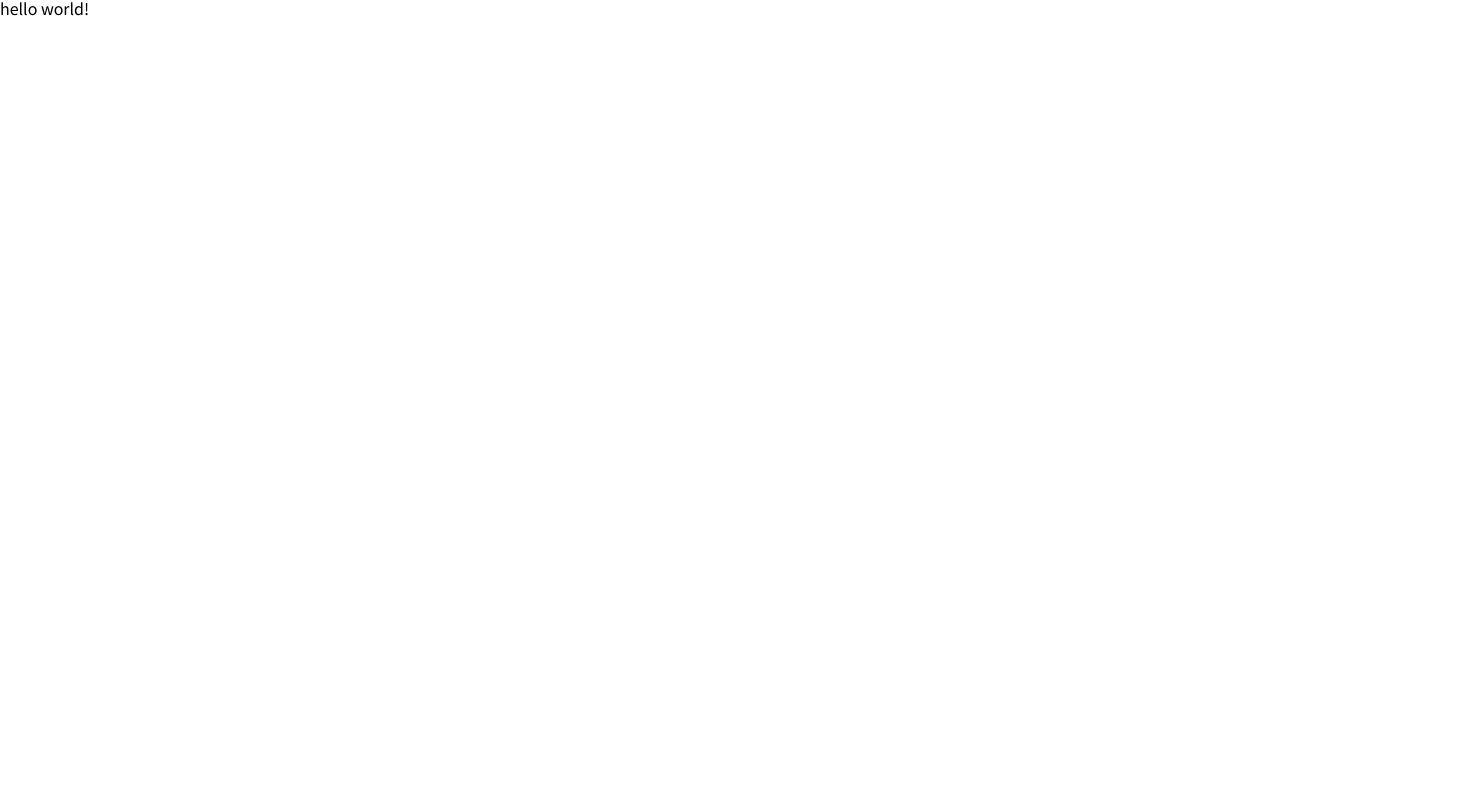
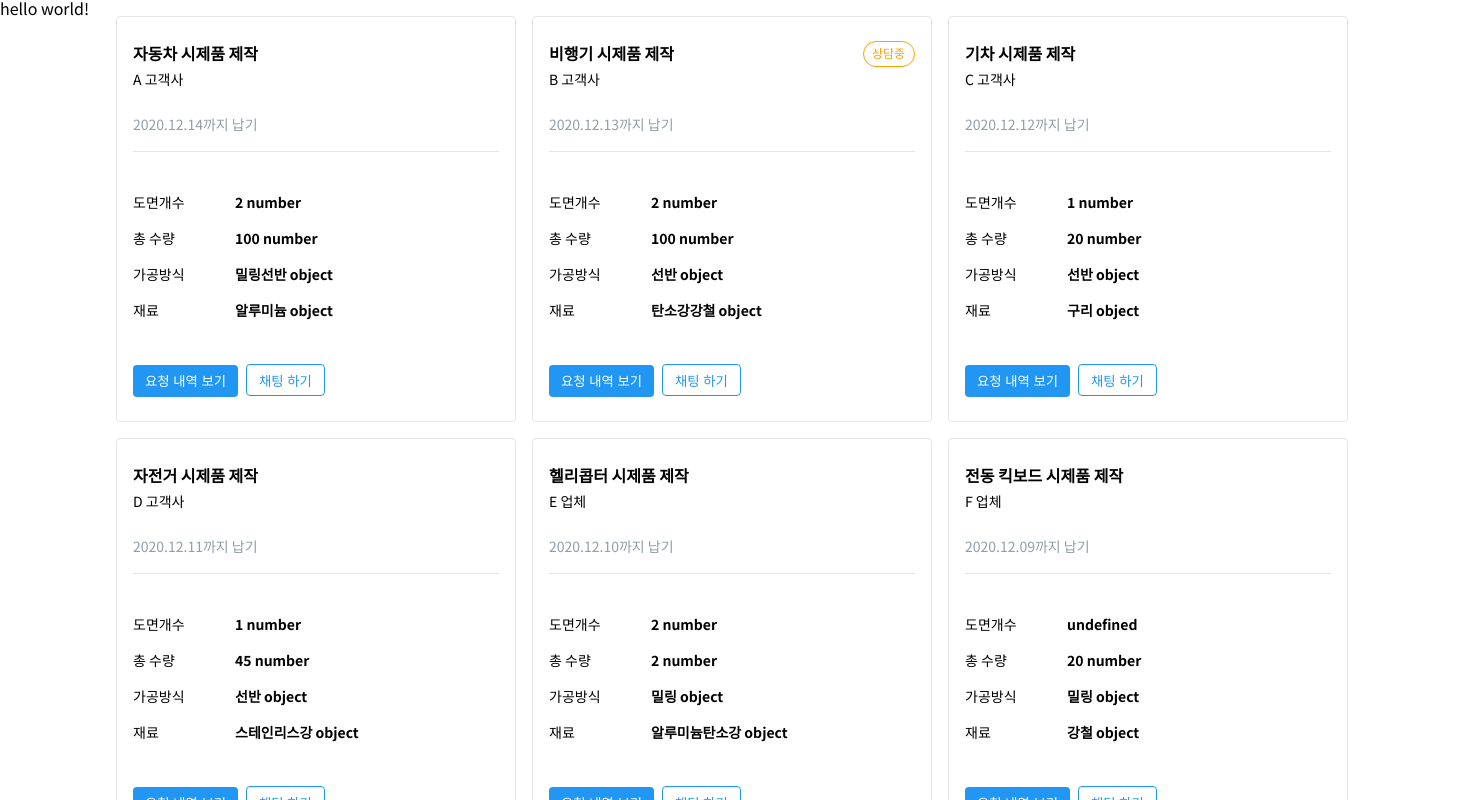
Before and after one commit to PreOnBoarding-Team17/Week2_Dashboard, a React (Create React App) app: page / in a window 1280 px wide. Shown: the top 800 px of the page, 1480 px wide, since content can reach past the window. Built offline with nearby package versions, Linux system fonts and the light colour scheme; data requests are answered from the project's data file.

Commit message:
feat: Inerface 변수 추가

```diff
--- a/src/App.tsx
+++ b/src/App.tsx
@@ -1,11 +1,13 @@
 import React from 'react';
 import 'Utils/Styles/_reset.scss';
 import 'App.scss';
+import Dashboard from 'Components/Dashboard';
 
 export default function App() {
   return (
     <div className="App">
       <h1>hello world!</h1>
+      <Dashboard />
     </div>
   );
 }
--- a/src/Utils/Constants/index.ts
+++ b/src/Utils/Constants/index.ts
@@ -2,6 +2,6 @@ const METHOD_NAME = '가공방식';
 const MATERIAL_NAME = '재료';
 const METHOD = ['밀링', '선반'];
 const MATERIAL = ['알루미늄', '탄소강', '구리', '합금강', '강철'];
-const CARDLIST_TITLE = ['도면개수', '총 수량', '가공방식', '재료'];
+const CARDLIST_ELEMENT = ['도면개수', '총 수량', '가공방식', '재료'];
 
-export { METHOD_NAME, MATERIAL_NAME, METHOD, MATERIAL, CARDLIST_TITLE };
+export { METHOD_NAME, MATERIAL_NAME, METHOD, MATERIAL, CARDLIST_ELEMENT };
--- a/src/Utils/Interface/index.tsx
+++ b/src/Utils/Interface/index.tsx
@@ -10,3 +10,7 @@ export interface DataInterface {
   method: string[];
   material: string[];
 }
+
+export interface CardProps {
+  data: DataInterface;
+}
```
